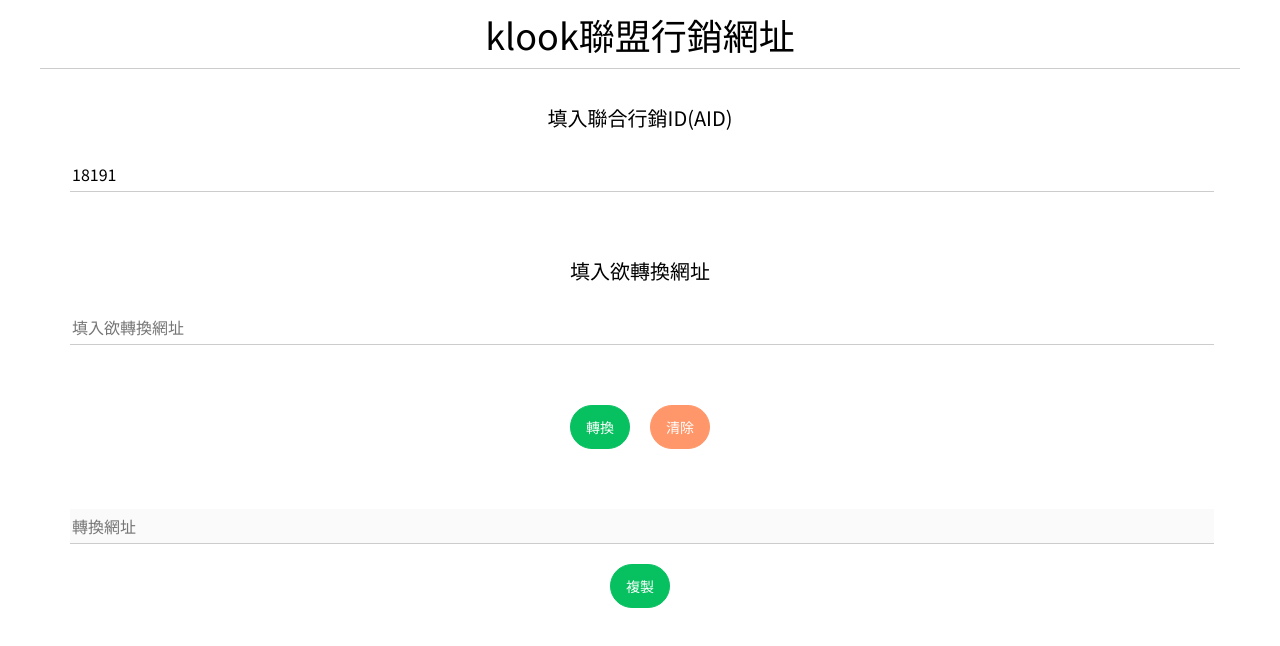
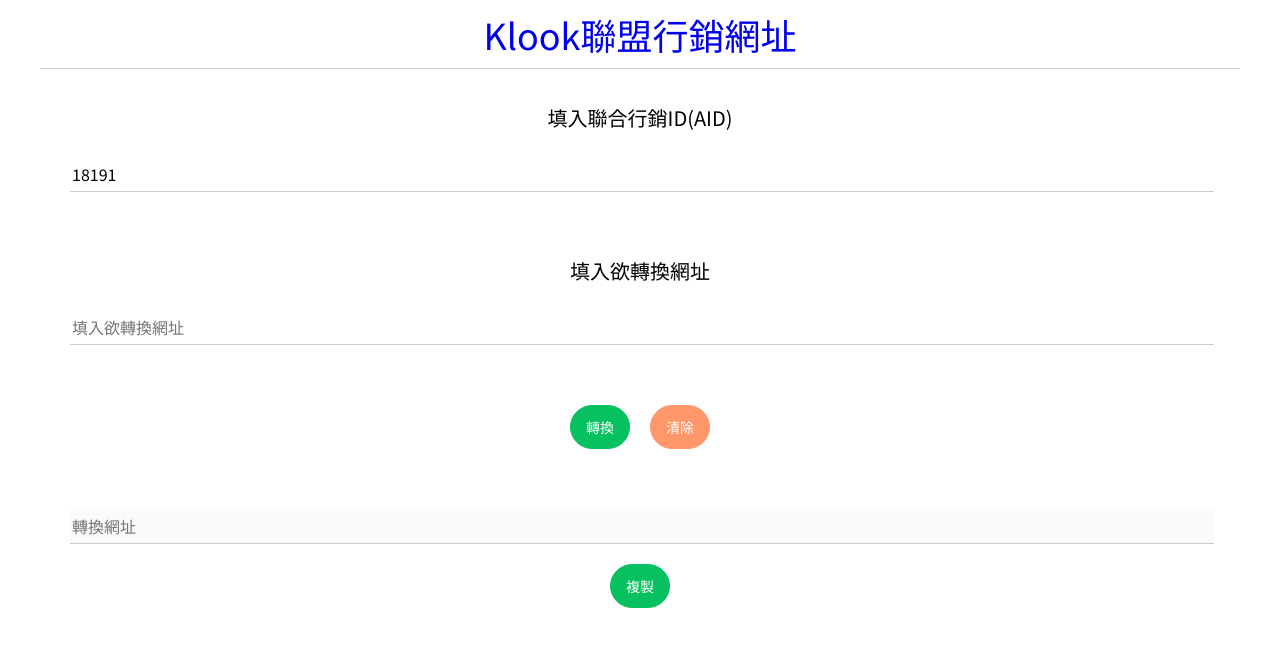
Before and after one commit to connectshark/klook-affiliate-link, a Vue app: page /#/ in a window 1280 px wide. Shown: the top 646 px of the page. Built offline with nearby package versions, Linux system fonts and the light colour scheme.

Commit message:
新增klook首頁連結

```diff
--- a/src/views/Home.vue
+++ b/src/views/Home.vue
@@ -1,6 +1,6 @@
 <template>
   <div class="home">
-    <h1 class="title">klook聯盟行銷網址</h1>
+    <h1 class="title"><a :href="link" target="_blank">Klook聯盟行銷網址</a></h1>
     <div class="card">
       <div class="row">
         <h2>填入聯合行銷ID(AID)</h2>
@@ -52,7 +52,8 @@
     return {
       aid: 18191,
       target: '',
-      result: ''
+      result: '',
+      link: 'https://affiliate.klook.com/redirect?aid=18191&aff_adid=548824&k_site=https%3a%2f%2fwww.klook.com%2fzh-TW%2f'
     }
   },
   methods: {
```
Also changed, not shown: 1 other file (tests, documents, lock files or other folders).
